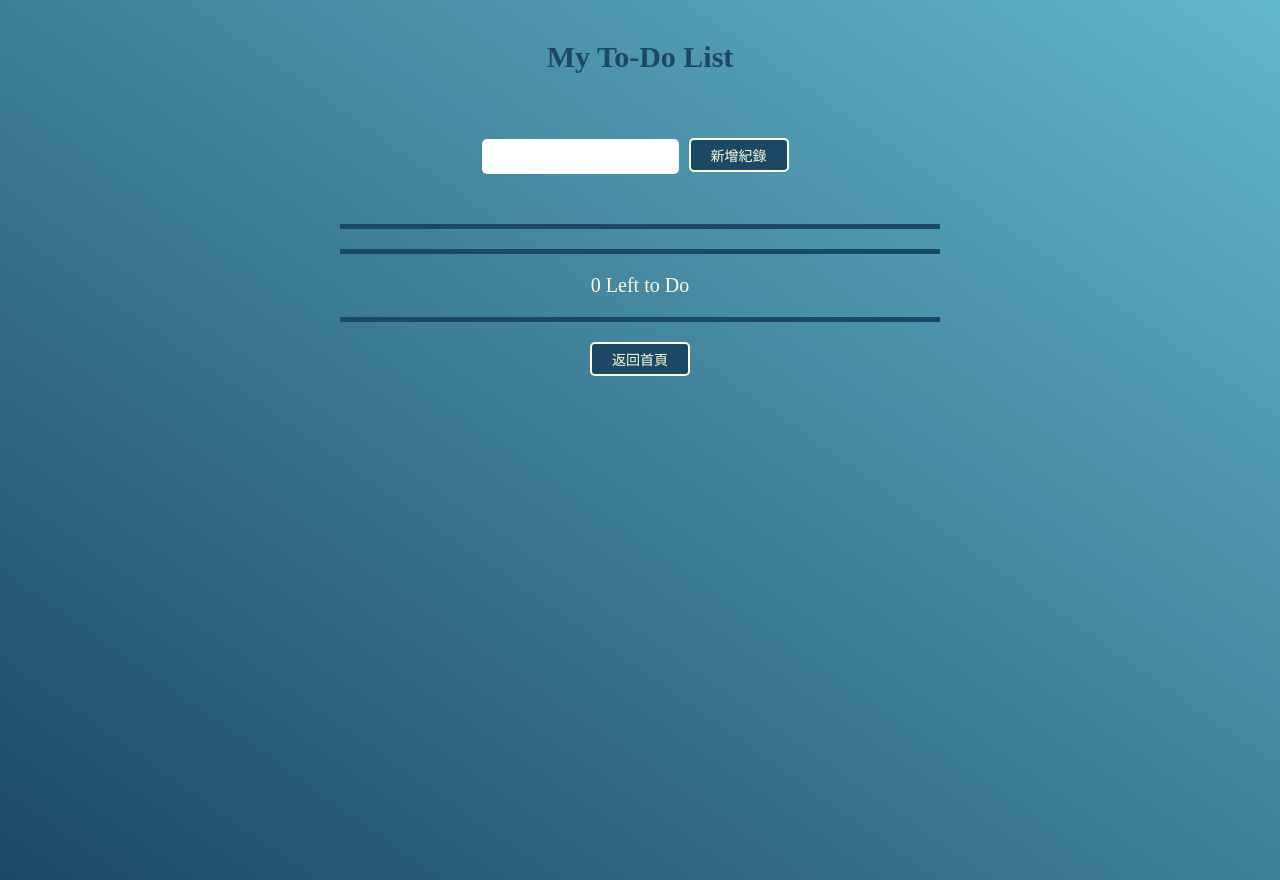
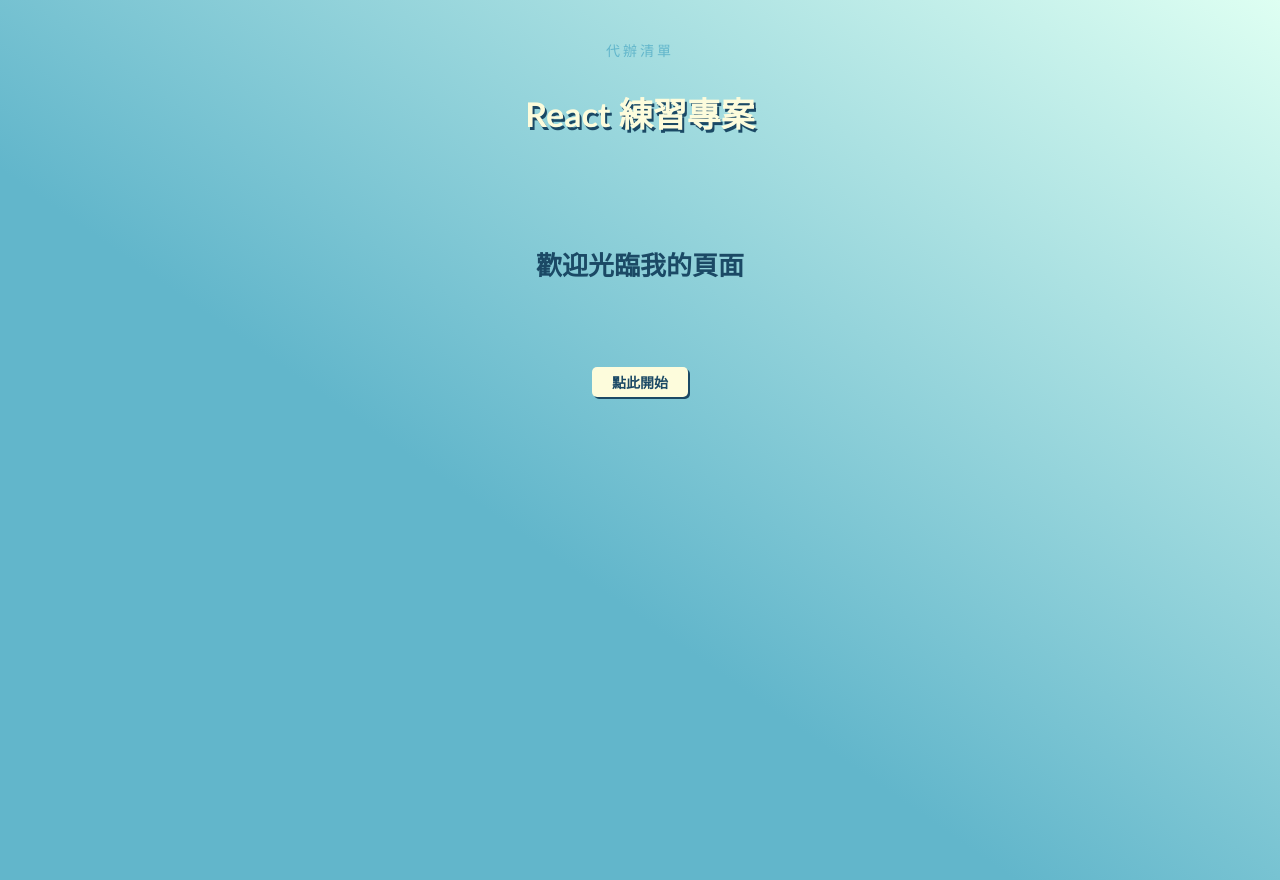
Before and after one commit to kristychaotw/To_Do_List, a React app: page / in a window 1280 px wide. Built offline with nearby package versions, Linux system fonts and the light colour scheme.

Commit message:
[fix] router & css

```diff
--- a/src/index.css
+++ b/src/index.css
@@ -1,5 +1,5 @@
 body{
-    background: linear-gradient(35deg,#1B4965,#62b6cb);
+    background: linear-gradient(35deg,#62b6cb 40%,#defff2);
     margin: 40px auto;
     text-align: center;
     height: 100vh;
@@ -7,22 +7,56 @@
 
 button{
     border-radius: 5px;
-    border: 2px solid #fdfcdc;
-    color:#fdfcdc;
+    border: none;
+    /* border: 2px solid #fdfcdc; */
     margin-top:30px;
-    margin:0 10px;
+    margin: 5px 10px;
     padding:5px 20px;
-    background-color: #1B4965;
+    background-color: #fdfcdc;
     font-size: 14px;
+    box-shadow: 2px 2px #1B4965;
+    transition: .3s;
+
 }
 
+button>a{
+    text-decoration: none;
+    list-style-type: none;
+    color:#1B4965;
+    transition: .3s;
+    font-weight: 700;
+}
+
+button:hover{
+    background-color: #1B4965;
+    box-shadow: none;
+}
+
+button:hover>a{
+    color:#fdfcdc;
+    display: block;
+}
+
+
 h2{
-    color: #1B4965;
-    font-size: 30px;
+    color: #fdfcdc;
+    font-size: 34px;
+    text-shadow: 2px 2.5px #1B4965;
+    font-family: 'Gill Sans', 'Gill Sans MT', Calibri, 'Trebuchet MS', sans-serif;
+}
+
+h3{
+    font-weight: 400;
+    font-size: 14px;
+    color: #62b6cb;
+    letter-spacing: 3px;
 }
 
 main{
     padding: 80px 0;
+    color:#1B4965;
+    font-weight: 600;
+    font-size: 26px;
 }
 
 hr{
@@ -36,9 +70,10 @@
 input[type=text]{
     border:none;
     border-radius: 5px;
-    padding:10px 10px;
+    padding:9px 10px;
     outline: none;
     margin: 40px 0px 30px 0px;
+    box-shadow: 2px 2px #1b4965;
 }
 
 input[type=text]:focus {
@@ -52,16 +87,16 @@
     font-size: 20px;
 }
 
-.todoTxt{
-    color:#fdfcdc;
-    font-weight: 400;
-    font-size: 20px;
+.todos{
+    display: flex;
+    justify-content: space-between;
     max-width: 600px;
     margin: 0 auto;
 }
 
-.todoTxt>label{
+.todos>label{
+    font-size: 20px;
+    font-weight: 400;
+    color:#fdfcdc;
     padding: 10px 20px;
-    display: flex;
-    justify-content: space-between;
 }
--- a/src/index.js
+++ b/src/index.js
@@ -2,12 +2,15 @@
 import React from "react";
 import ReactDOM from "react-dom";
 import App from "./pages/App";
+import {BrowserRouter, BrowserRouter as Router} from "react-router-dom"
 
 console.log("test");
 
 ReactDOM.render(
   <React.StrictMode>
+    <BrowserRouter>
     <App />
+    </BrowserRouter>
   </React.StrictMode>,
   document.querySelector("#root")
 );
--- a/src/pages/App.js
+++ b/src/pages/App.js
@@ -2,7 +2,7 @@
 import HomePage from "./HomePage/HomePage";
 import ListPage from "./ListPage/ListPage";
 import NotFoundPage from "./NotFoundPage/NotFoundPage"
-import { BrowserRouter as Router, Route, Routes, useNavigate } from "react-router-dom";
+import { Routes,Route } from "react-router-dom";
 
 function App() {
   function handlePage(page) {
@@ -14,13 +14,12 @@
 
   return (
       <>
-    <Router>
+      <div><h3>代辦清單</h3></div>
         <Routes>
           <Route path='*' element={<NotFoundPage />} />
-          {/* <Route path='/' element={<HomePage handlePage={handlePage} />} /> */}
-          <Route path='/' element={<ListPage handlePage={handlePage} />} />
+          <Route path='/' element={<HomePage />} />
+          <Route path='/list' element={<ListPage />} />
         </Routes>
-    </Router>
     </>
   );
 
--- a/src/pages/HomePage/HomePage.js
+++ b/src/pages/HomePage/HomePage.js
@@ -1,15 +1,13 @@
 import React from 'react'
+import { Link } from 'react-router-dom'
 
-export default function HomePage({handlePage}) {
-  function handleStartClick(){
-    handlePage("listPage")
-  }
+export default function HomePage() {
 
   return (
     <>
-    <div><h2>React練習專案</h2></div>
+    <div><h2>React 練習專案</h2></div>
     <main>歡迎光臨我的頁面</main>
-    <button onClick={handleStartClick}>點此開始</button>
+    <button><Link to='/list'>點此開始</Link></button>
     </>
   )
 }
--- a/src/pages/ListPage/ListPage.js
+++ b/src/pages/ListPage/ListPage.js
@@ -1,11 +1,12 @@
 import React , { useState, useEffect } from "react";
 import Edit from "./components/Edit";
 import ItemList from "./components/ItemList";
+import { Link } from 'react-router-dom'
 
 
 const LOCAL_KEY = "todoApp.todos"
 
-export default function ListPage({handlePage}) {
+export default function ListPage() {
   const [ todos, setTodos]=useState([])
 
   useEffect(()=>{
@@ -26,19 +27,16 @@
     setTodos(newTodos)
   }
 
-  function handleGoIndexClick(){
-    handlePage("homePage")
-  }
 
   return (
       <>
       <div><h2>My To-Do List</h2></div>
       <Edit setTodos={setTodos}/>
-      <ItemList className="txt" todos={todos} deleteTodo={deleteTodo} />
+      <ItemList todos={todos} deleteTodo={deleteTodo} />
       <hr></hr>
       <div className="txt"> {todos.filter(todo=>!todo.complete).length} Left to Do</div>
       <hr></hr>
-      <button onClick={handleGoIndexClick}>返回首頁</button>
+      <button><Link to="/">返回首頁</Link></button>
     </>
     )
 }
--- a/src/pages/ListPage/components/Edit.js
+++ b/src/pages/ListPage/components/Edit.js
@@ -1,4 +1,5 @@
 import React , { useRef, useEffect} from "react";
+import { Link } from "react-router-dom";
 import {v4 as uuidv4} from "uuid"
 
 export default function Edit({setTodos}) {
@@ -18,7 +19,7 @@
     return (
     <>
       <input ref={todoNameRef} type="text"></input>
-      <button onClick={handleAddTodo}>新增紀錄</button>
+      <button onClick={handleAddTodo}><Link to="">新增紀錄</Link></button>
       <hr></hr>
     </>
   );
--- a/src/pages/ListPage/components/Item.js
+++ b/src/pages/ListPage/components/Item.js
@@ -1,16 +1,19 @@
 import React from "react";
+import { Link } from "react-router-dom";
 
 export default function Item({ todo, deleteTodo }) {
-    function handleDeleteClick(){
-        deleteTodo(todo.id)
-    }
+  function handleDeleteClick() {
+    deleteTodo(todo.id);
+  }
 
-    return (
-    <div className="todoTxt">
-      <label>
-          {todo.name}
-          <button onClick={handleDeleteClick}>刪除</button>
-        </label>
+  return (
+    <>
+    <div className="todos">
+      <label>{todo.name}</label>
+      <button onClick={handleDeleteClick}>
+        <Link to="">刪除</Link>
+      </button>
     </div>
+    </>
   );
 }
```
